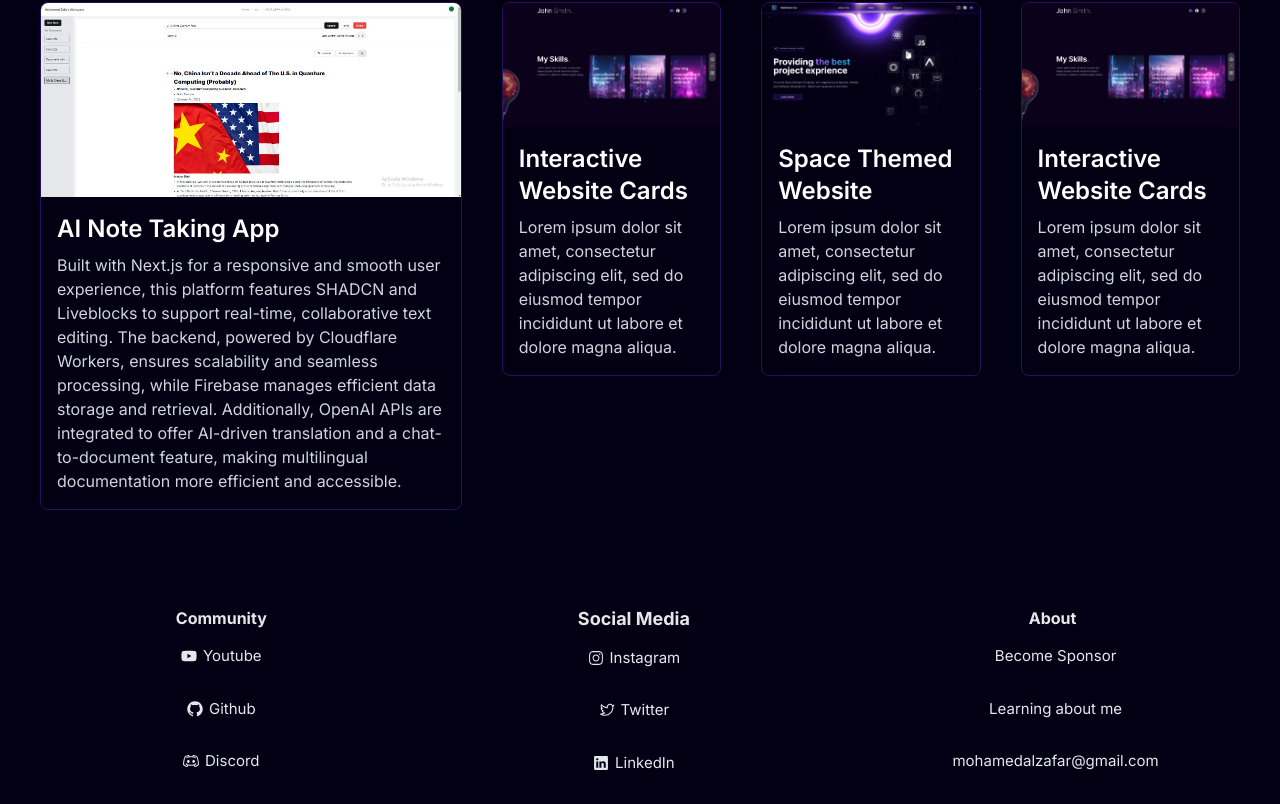
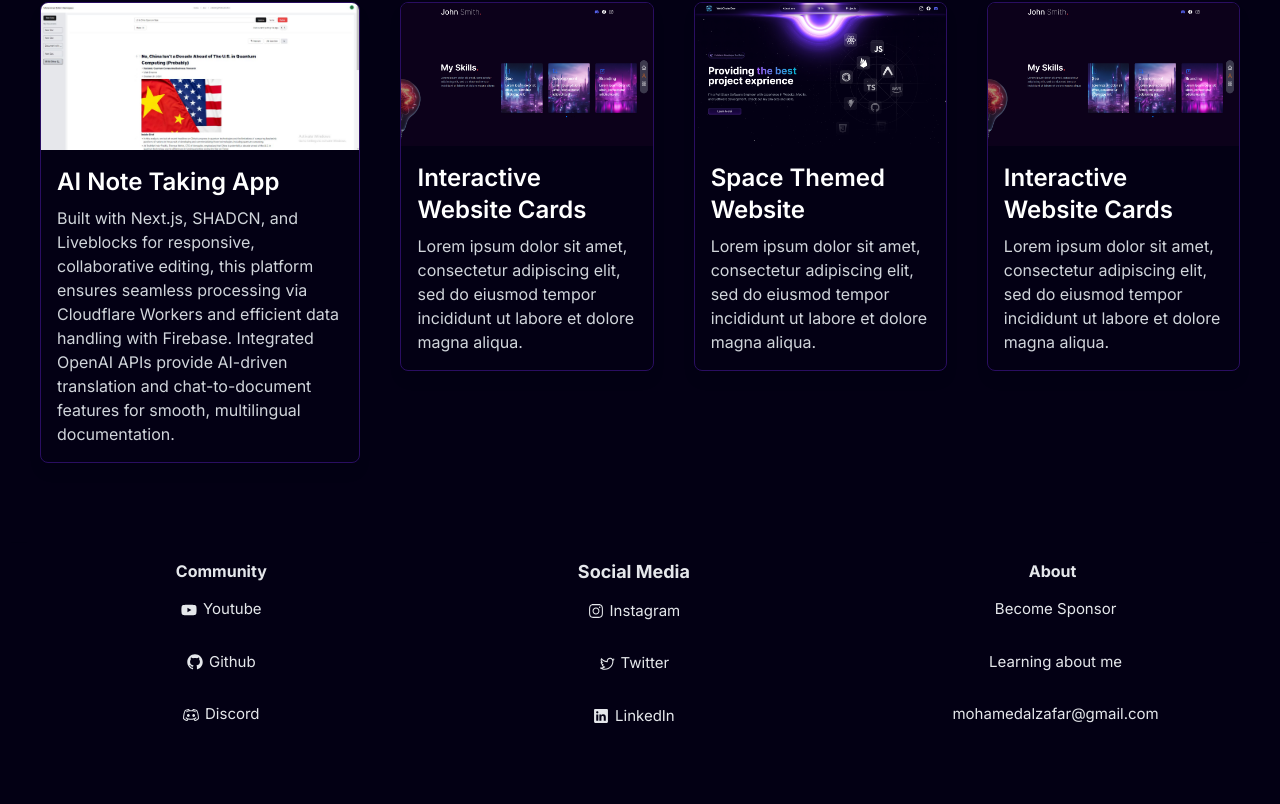
Before and after one commit to Zafar205/main_portfolio, a Next.js app: page / in a window 1280 px wide. Shown: the part 2707-3511 px from the top of the page. After the commit the page ends 3464 px from the top, so only its background shows below. Built offline with nearby package versions, Linux system fonts and the light colour scheme; a web font is replaced by a local one.

Commit message:
Update Projects.tsx

```diff
--- a/components/Projects.tsx
+++ b/components/Projects.tsx
@@ -18,8 +18,7 @@ const Projects = () => {
         <ProjectCard
           src="/notetaker.jpg"
           title="AI Note Taking App"
-          description="Built with Next.js for a responsive and smooth user experience, this platform features SHADCN and Liveblocks to support real-time, collaborative text editing. The backend, powered by Cloudflare Workers, ensures scalability and seamless processing, while Firebase manages efficient data storage and retrieval. Additionally, OpenAI APIs are integrated to offer AI-driven translation and a chat-to-document feature, making multilingual documentation more efficient and accessible."
-
+          description="Built with Next.js, SHADCN, and Liveblocks for responsive, collaborative editing, this platform ensures seamless processing via Cloudflare Workers and efficient data handling with Firebase. Integrated OpenAI APIs provide AI-driven translation and chat-to-document features for smooth, multilingual documentation."
         />
         </a>
 
```
